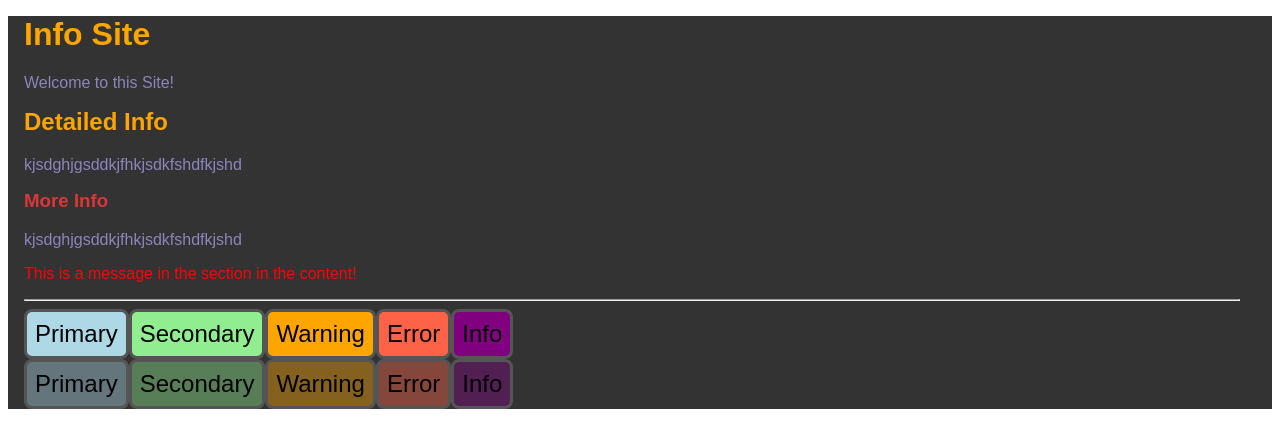
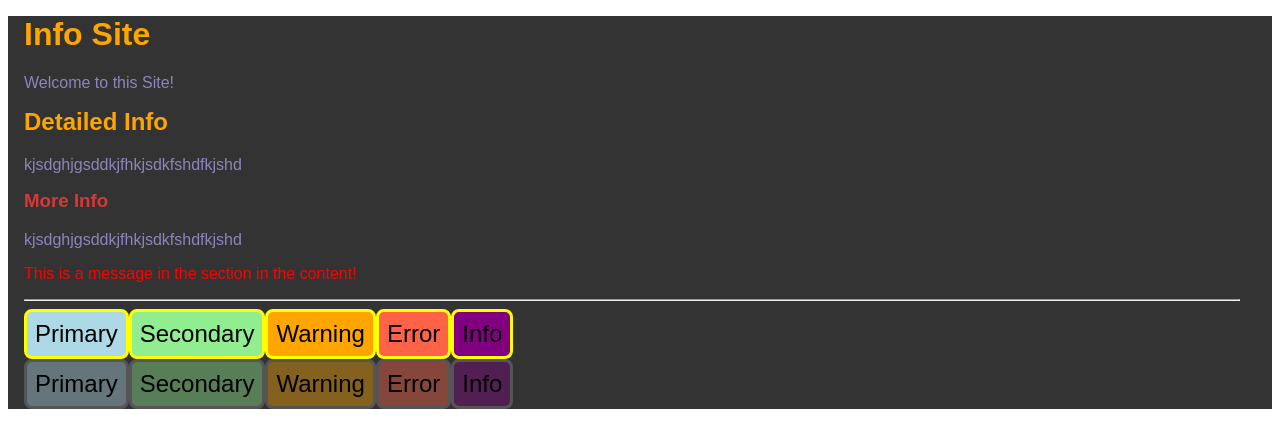
Before and after one commit to Scientific-Research/mk-003-sass-basics, a React (Vite) app: page / in a window 1280 px wide. Shown: the top 448 px of the page. Built offline with nearby package versions, Linux system fonts and the light colour scheme.

Commit message:
choosing yellow as default color

```diff
--- a/src/styles/App.scss
+++ b/src/styles/App.scss
@@ -34,7 +34,7 @@ div.App {
       color: $warningColor;
     }
 
-    @mixin makeButton($name, $bgcolor, $borderColor: #555) {
+    @mixin makeButton($name, $bgcolor, $borderColor: yellow) {
       .#{$name} {
         font-size: 1.5rem;
         background-color: $bgcolor;
```
